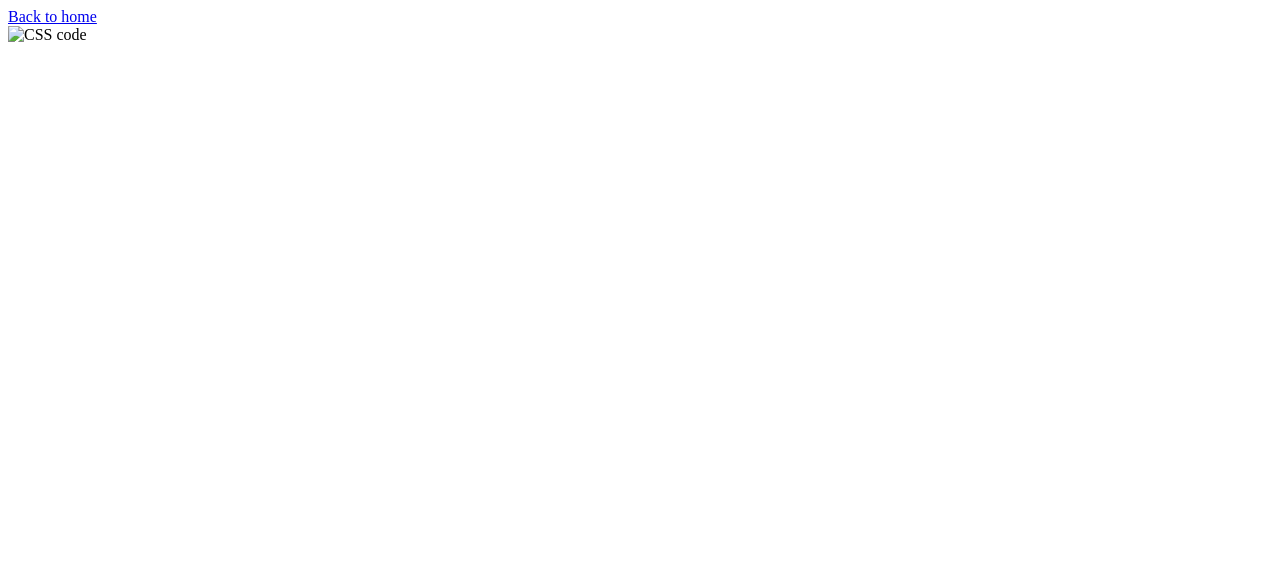
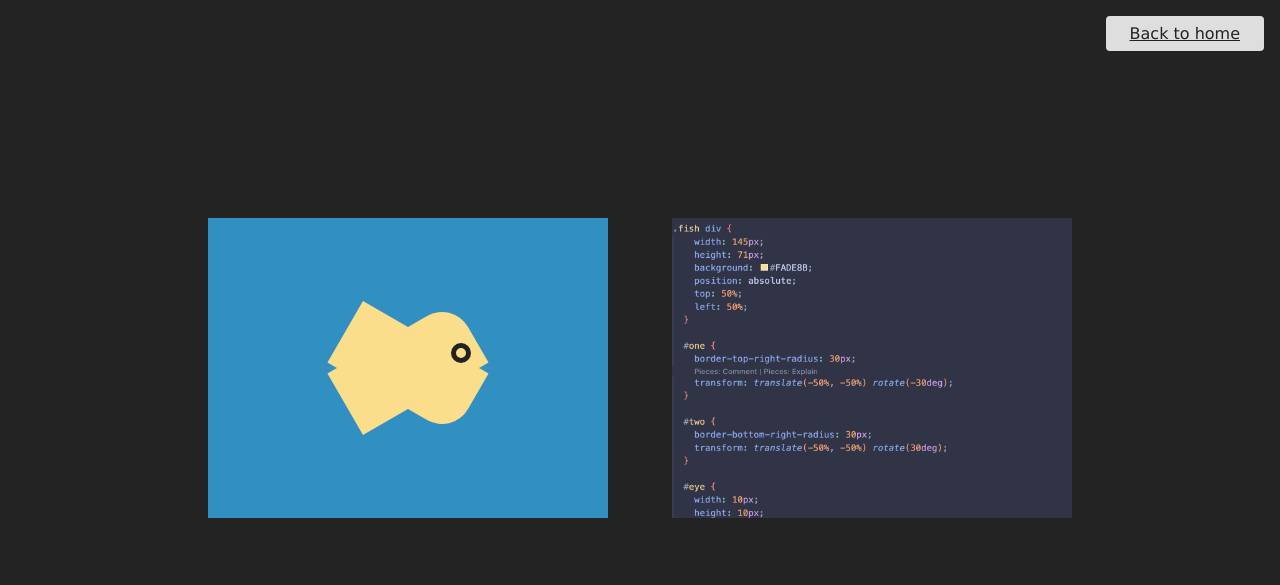
Before and after one commit to michaella23/css_battle_micha, a plain HTML site: page src/day6/index.html in a window 1280 px wide. Drawn offline with Linux system fonts and the light colour scheme.

Commit message:
day 6 solution sans description

```diff
--- a/src/day6/index.html
+++ b/src/day6/index.html
@@ -3,15 +3,19 @@
 <head>
     <meta charset="UTF-8">
     <meta name="viewport" content="width=device-width, initial-scale=1.0">
+    <link rel="stylesheet" href="style.css">
     <title>CSS Battle Day 6</title>
 </head>
 <body>
     <a href="../../index.html" class="back-link">Back to home</a>
     <div class="wrapper">
-        <section>
-        <!-- solution code -->
-        <img src="code.png" alt="CSS code">
-        <!-- upload screenshot of CSS file -->
+        <section class="main">
+            <div class="fish" role="img" aria-label="CSS art that looks like an abstract fish">
+                <div id="one"></div>
+                <div id="two"></div>
+                <div id="eye"></div>
+            </div>
+            <img src="code.png" alt="CSS code" class="screenshot">
         </section>
         <section class="text">
             <!-- approach to challenge  -->
--- a/src/day6/style.css
+++ b/src/day6/style.css
@@ -3,6 +3,9 @@ body {
     height: 100vh;
     width: 100%;
     background-color: #232323;
+    display: grid;
+    place-items: center;
+    font-family: Verdana, Geneva, Tahoma, sans-serif;
 }
 
 .back-link {
@@ -16,6 +19,7 @@ body {
 }
 
 .screenshot {
+    max-width: 100%;
     width: 400px;
     height: 300px;
 }
@@ -43,3 +47,45 @@ code {
     background: #454545;
     font-size: 1rem;
 }
+
+.main {
+    display: flex;
+}
+
+.fish {
+    width: 100%;
+    max-width: 400px;
+    height: 300px;
+    margin: 0;
+    background: #328FC1;
+    position: relative;
+}
+
+
+.fish div {
+    width: 145px;
+    height: 71px;
+    background: #FADE8B;
+    position: absolute;
+    top: 50%;
+    left: 50%;
+  }
+
+  #one {
+    border-top-right-radius: 30px;
+    transform: translate(-50%, -50%) rotate(-30deg);
+  }
+
+  #two {
+    border-bottom-right-radius: 30px;
+    transform: translate(-50%, -50%) rotate(30deg);
+  }
+
+  #eye {
+    width: 10px;
+    height: 10px;
+    border-radius: 50%;
+    border: 5px solid #222;
+    left: 243px;
+    top: 125px
+  }
```
Also changed, not shown: src/day6/code.png (added), src/day6/solution.png (added).
